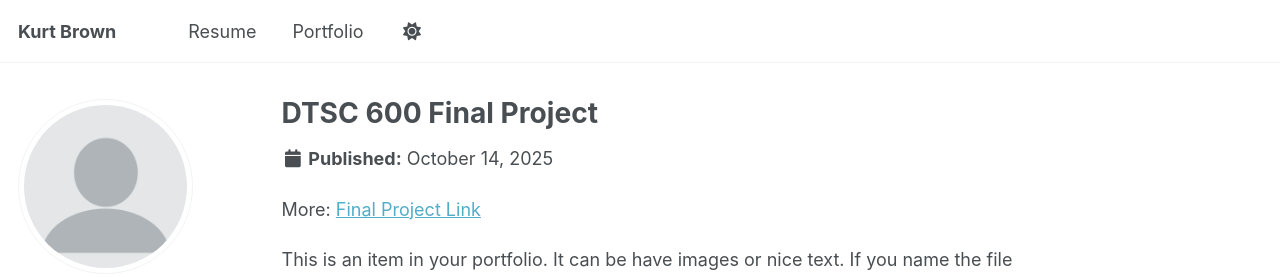
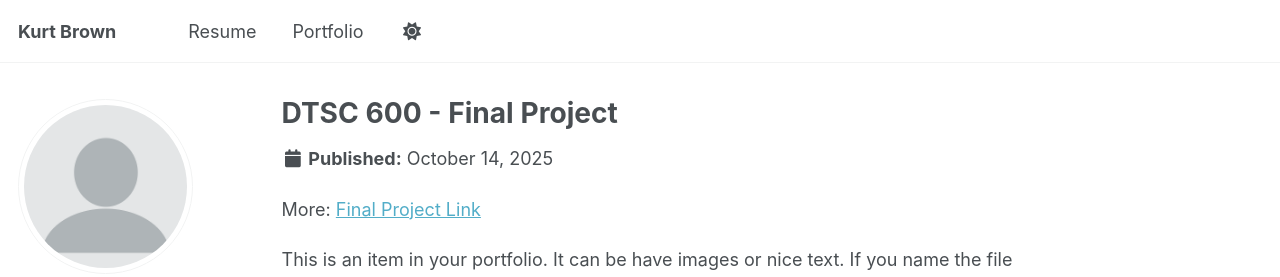
Before and after one commit to klbrown13/klbrown13.github.io, a Jekyll site: the page built from _portfolio/portfolio-1.md, in a window 1280 px wide and 1243 px high. Shown: the top 277 px of the window. Built offline with Jekyll 4.4.1, drawn with Linux system fonts in a browser that asks for light colours; a script that is not in the unit is left out.

```diff
--- a/_portfolio/portfolio-1.md
+++ b/_portfolio/portfolio-1.md
@@ -1,5 +1,5 @@
 ---
-title: "DTSC 600 Final Project"
+title: "DTSC 600 - Final Project"
 excerpt: "I was given a dataset and showcased all that I have learned throughout this course by performing an analysis on the data and communicated my analysis using various charts, calculations, visualization formatting, a dashboard, and a Tableau story. <br/><img src='/images/500x300.png'>"
 collection: portfolio
 ---
```
